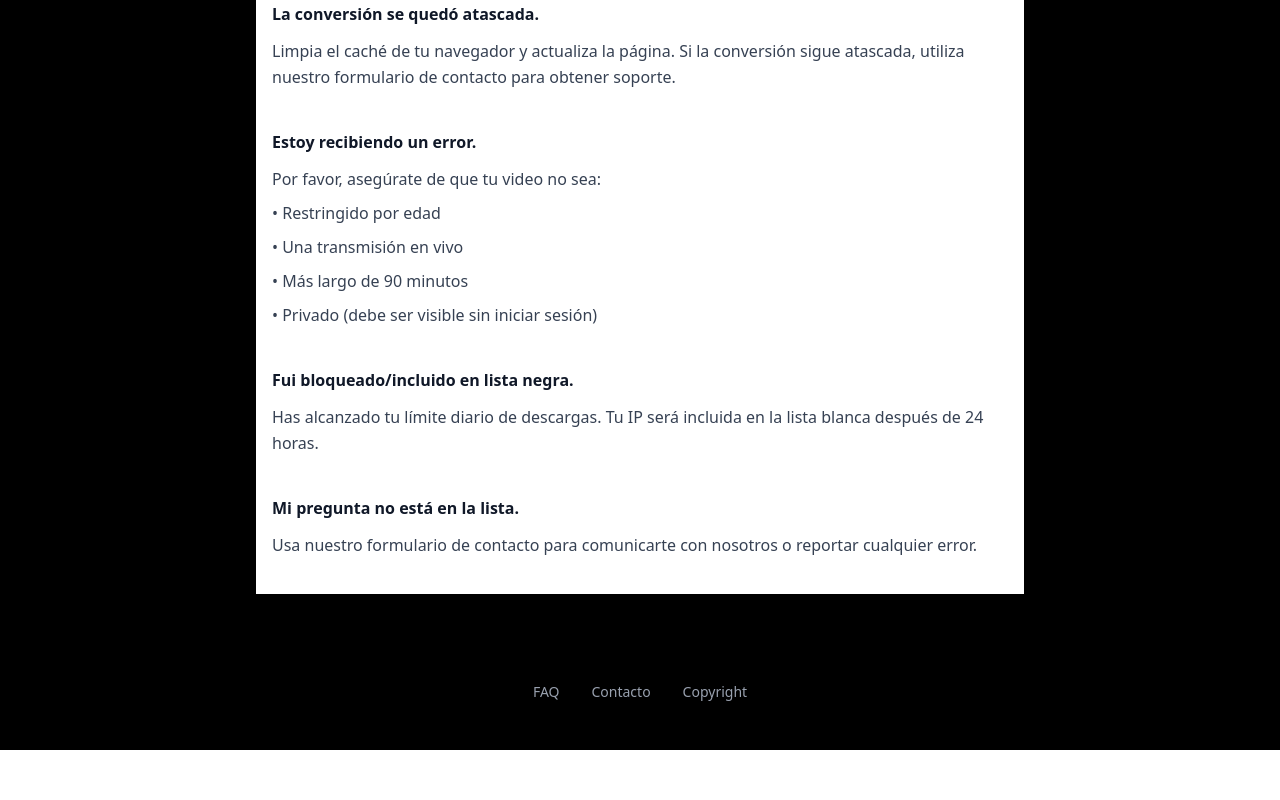
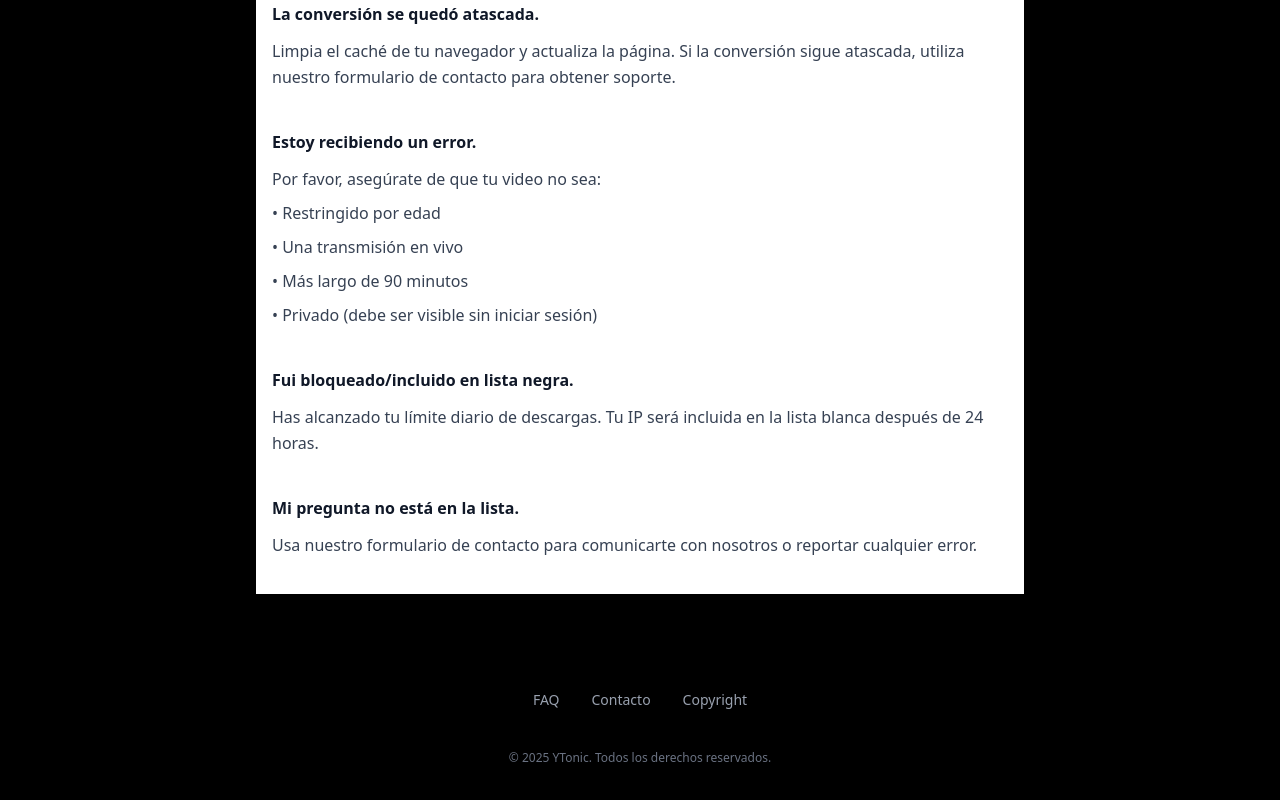
Before and after one commit to jpincaym7/YTonic, a Next.js app: page /faq in a window 1280 px wide. Shown: the part 640-1440 px from the top of the page. Before the commit the page ends 1390 px from the top, so only its background shows below. Built offline with nearby package versions, Linux system fonts and the light colour scheme.

Commit message:
feat: implement site-wide footer component with navigation links and copyright information

```diff
--- a/src/components/Footer.tsx
+++ b/src/components/Footer.tsx
@@ -1,27 +1,32 @@
 export default function Footer() {
   return (
-    <footer className="bg-black border-t border-gray-700 mt-16">
-      <div className="container mx-auto px-4 py-6">
+    <footer className="bg-black border-t border-gray-700/50 mt-16">
+      <div className="container mx-auto px-4 py-8">
         <nav className="flex justify-center space-x-8 text-sm">
           <a
             href="/faq"
-            className="text-gray-400 hover:text-gray-300 transition-colors duration-200"
+            className="text-gray-400 hover:text-white transition-colors duration-300"
           >
             FAQ
           </a>
           <a
             href="/contact"
-            className="text-gray-400 hover:text-gray-300 transition-colors duration-200"
+            className="text-gray-400 hover:text-white transition-colors duration-300"
           >
             Contacto
           </a>
           <a
             href="/copyright"
-            className="text-gray-400 hover:text-gray-300 transition-colors duration-200"
+            className="text-gray-400 hover:text-white transition-colors duration-300"
           >
             Copyright
           </a>
         </nav>
+        <div className="border-t border-gray-800 mt-6 pt-4">
+          <p className="text-center text-xs text-gray-500">
+            © {new Date().getFullYear()} YTonic. Todos los derechos reservados.
+          </p>
+        </div>
       </div>
     </footer>
   );
```
